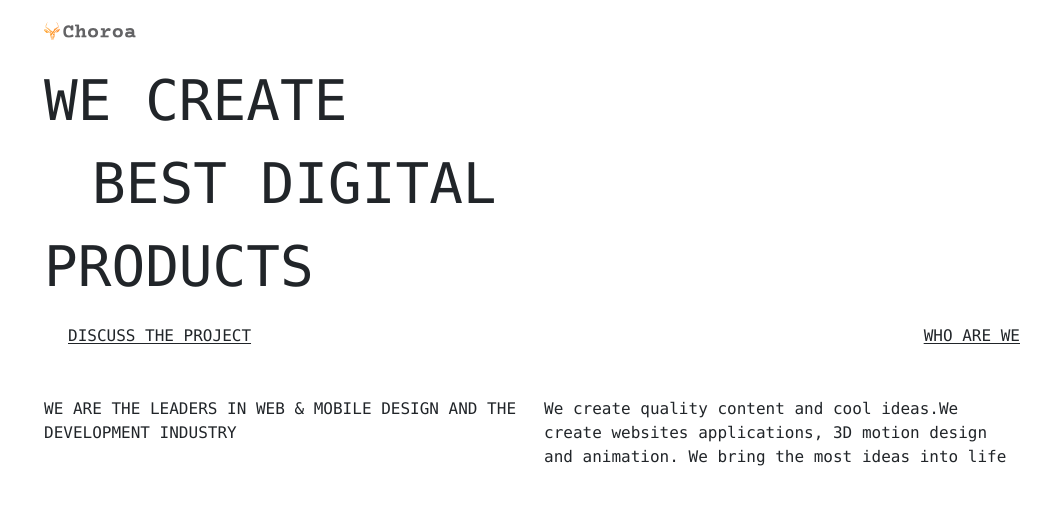
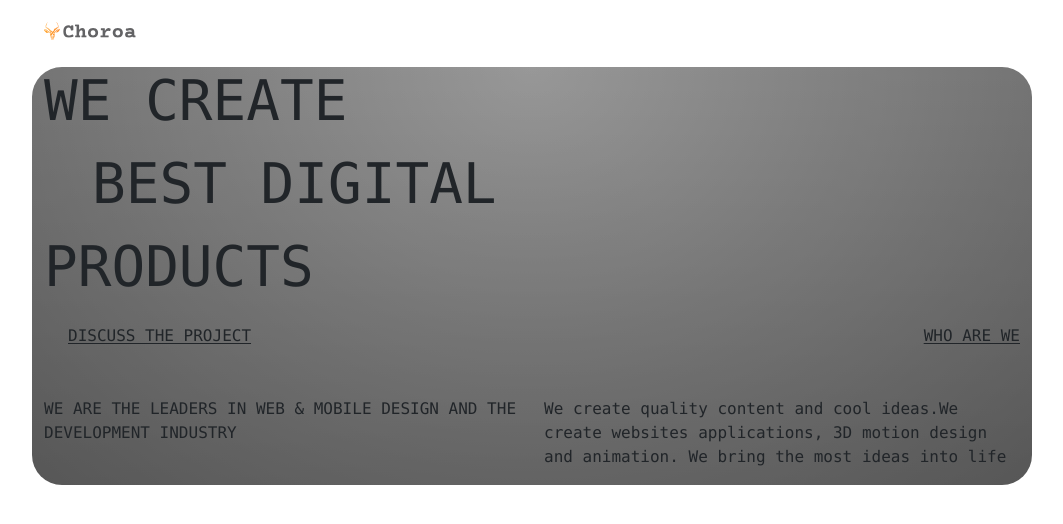
Before and after one commit to dgikonyo/choroa_company_portfolio, a Next.js app: page / in a window 1280 px wide. Shown: the top 524 px of the page, without its empty margins (108-1171 px from the left). Built offline with nearby package versions, Linux system fonts and the light colour scheme.

Commit message:
tinkering with gradients

```diff
--- a/app/pages/team/page.tsx
+++ b/app/pages/team/page.tsx
@@ -20,7 +20,7 @@ export default function Page() {
                     <div className="col-md text-end">
                         <Link className="navbar-toggler" type="button" data-toggle="collapse" data-target="#navbarSupportedContent"
                             aria-controls="navbarSupportedContent" aria-expanded="false" aria-label="Toggle navigation"
-                            href="/pages/contact"><span className="navbar-toggler-icon"></span>CONTACT US</Link>
+                            href="/pages/contactUs"><span className="navbar-toggler-icon"></span>CONTACT US</Link>
                     </div>
                 </div>
             </div>
--- a/public/assets/styles/page.module.scss
+++ b/public/assets/styles/page.module.scss
@@ -18,7 +18,18 @@ $primary: #636365;
 $secondary: #89939e;
 $accent: #ffa62e;
 
-.main {}
+.main {
+  border-radius: 30px;
+  // background-image: linear-gradient(to top, #fddb92 0%, #d1fdff 100%);
+  // background-image: linear-gradient(to right, #e4afcb 0%, #b8cbb8 0%, #b8cbb8 0%, #e2c58b 30%, #c2ce9c 64%, #7edbdc 100%);
+  background: linear-gradient(to bottom, rgba(255, 255, 255, 0.15) 0%, rgba(0, 0, 0, 0.15) 100%), radial-gradient(at top center, rgba(255, 255, 255, 0.40) 0%, rgba(0, 0, 0, 0.40) 120%) #989898;
+  background-blend-mode: multiply, multiply;
+}
+
+.Navbar {
+  border-radius: 30px;
+  background-color: white;
+}
 
 .homePage {
   .container {
```
